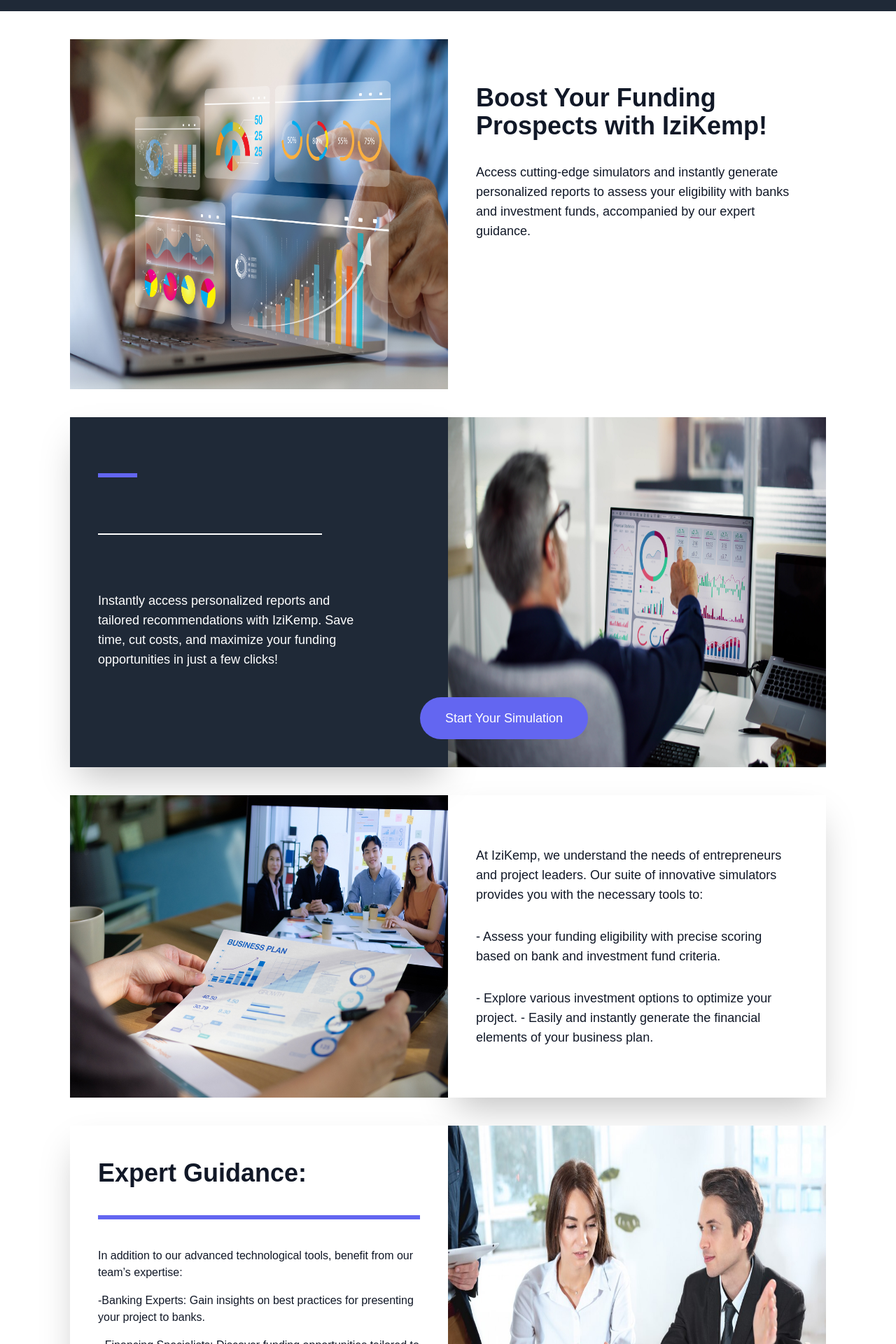
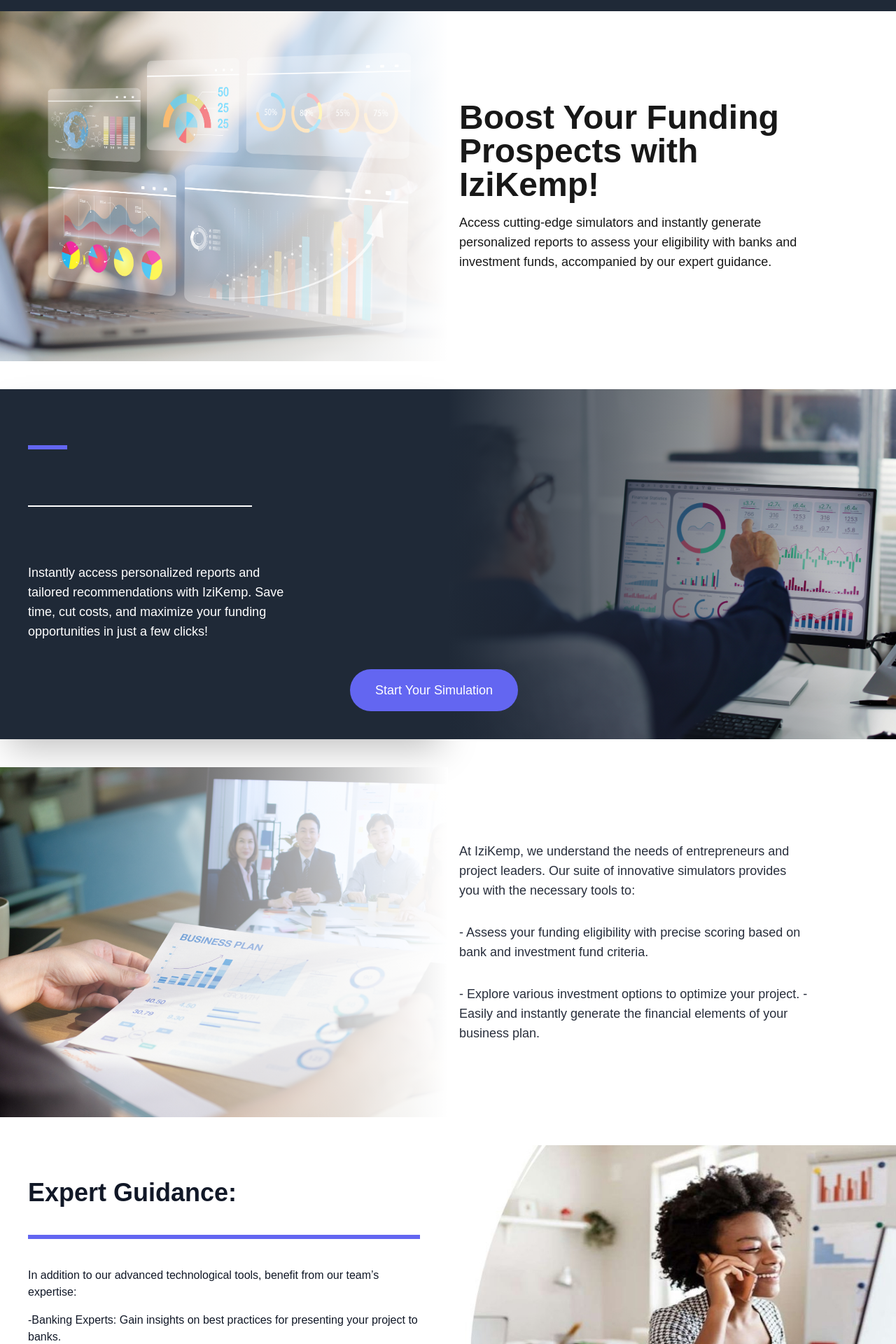
Before and after one commit to Snipbyte/report, a Next.js app: page / in a window 1280 px wide. Shown: the part 80-2000 px from the top of the page at 70% size. Built offline with nearby package versions, Linux system fonts and the light colour scheme.

Commit message:
imagesChange

```diff
--- a/src/app/components/common/footer/page.js
+++ b/src/app/components/common/footer/page.js
@@ -51,7 +51,7 @@
             </div>
             <div className="w-full lg:w-auto mb-6">
                 <p className="font-bold text-xl">Say Hello</p>
-                <p className="text-gray-300 my-4 lg:my-6">info@youremail.com</p>
+                <p className="text-gray-300 my-4 lg:my-6">info@izikemp.com</p>
             </div>
         </div>
         <hr className="mt-12 lg:mt-16 border-gray-600" />
--- a/src/app/components/contactPage/contactMap/page.js
+++ /dev/null
@@ -1,24 +0,0 @@
-import React from "react";
-
-const ContactMap = () => {
-  const mapSrc =
-    "https://www.google.com/maps/embed?pb=!1m14!1m8!1m3!1d14512.186107321102!2d-0.127758!3d51.507351!3m2!1i1024!2i768!4f13.1!3m3!1m2!1s0x48761b1e5e5807d9%3A0x5c22f0a7eae69b7b!2sBuckingham%20Palace!5e0!3m2!1sen!2sus!4v1605606546443!5m2!1sen!2sus";
-
-  return (
-    <div className="map-container w-full h-full">
-      <iframe
-        src={mapSrc}
-        width="100%"
-        height="100%"
-        frameBorder="0"
-        style={{ border: 0 }}
-        allowFullScreen=""
-        aria-hidden="false"
-        tabIndex="0"
-        title="Google Map"
-      ></iframe>
-    </div>
-  );
-};
-
-export default ContactMap;
--- a/src/app/components/landingpage/guaidanceCard/page.js
+++ b/src/app/components/landingpage/guaidanceCard/page.js
@@ -4,7 +4,7 @@
 const GuaidanceCard = () => {
     return (
         <div className='lg:flex block '>
-            <div className='w-full lg:h-[500px] h-full lg:w-[50%] bg-white shadow-2xl p-10'>
+            <div className='w-full lg:h-[500px] h-full lg:w-[50%] bg-white p-10'>
                 <p className='text-4xl font-bold text-headingColor my-2'>Expert Guidance:</p>
                 <div className='w-full h-1.5 bg-btnColor my-10'></div>
                 <p className='text-headingColor  text-md my-4'>In addition to our advanced technological tools, benefit from our team’s expertise:</p>
@@ -14,7 +14,7 @@
                 <p className='text-headingColor  text-md my-4'>Each user receives a complimentary consultation with one of our experts to better steer their project.</p>
             </div>
             <div className='w-full lg:w-[50%]'>
-                <Image className='w-fulllg:w-[500px] lg:h-[500px] h-[300px]' src="/images/expertguidance.jpg" width={1000} height={1000} />
+                <Image className='w-full lg:h-[500px] h-full' src="/images/capture5.jpeg" width={1000} height={1000} />
             </div>
         </div>
     )
--- a/src/app/components/landingpage/heroSection/page.js
+++ b/src/app/components/landingpage/heroSection/page.js
@@ -3,13 +3,22 @@
 
 const HeroSection = () => {
     return (
-        <div className='lg:flex block my-10'>
-            <div className='w-full lg:w-[50%]'>
-                <Image className='w-full lg:h-[500px] h-[300px]' src="/images/lp1.jpg" width={1000} height={1000} />
+        <div className="md:flex block items-center">
+            <div className="relative lg:w-[50%] w-full h-full">
+                <Image width={1000} height={1000}
+                    src="/images/lp1.jpg"
+                    alt="Analytics Image"
+                    className="w-full lg:h-[500px] h-full object-cover opacity-100"
+                />
+                <div  className="absolute inset-0 bg-gradient-to-r from-transparent to-white"></div>
             </div>
-            <div className='w-full  lg:w-[50%] bg-white  p-10'>
-                <p className='text-4xl font-bold text-headingColor my-6'>Boost Your Funding Prospects with IziKemp!</p>
-                <p className='text-headingColor text-lg my-8'>Access cutting-edge simulators and instantly generate personalized reports to assess your eligibility with banks and investment funds, accompanied by our expert guidance.</p>
+            <div className="lg:w-[50%] w-full p-4 bg-white opacity-90">
+                <h1 className="lg:text-5xl text-2xl w-full md:w-[500px] font-bold mb-4">Boost Your Funding Prospects with IziKemp!</h1>
+                <p className="text-lg w-full md:w-[500px]">
+                    Access cutting-edge simulators and instantly generate personalized
+                    reports to assess your eligibility with banks and investment funds,
+                    accompanied by our expert guidance.
+                </p>
             </div>
         </div>
     )
--- a/src/app/components/landingpage/sectionCard/page.js
+++ b/src/app/components/landingpage/sectionCard/page.js
@@ -3,15 +3,20 @@
 
 const SectionCard = () => {
     return (
-        <div className='lg:flex block my-10'>
-            <div className='w-full lg:w-[50%]'>
-                <Image className='w-full lg:h-full h-[300px]' src="/images/lp3.jpg" width={1000} height={1000} />
+        <div className='lg:flex block items-center my-10'>
+            <div className="relative lg:w-[50%] w-full h-full">
+                <Image width={1000} height={1000}
+                    src="/images/lp3.jpg"
+                    alt="Analytics Image"
+                    className="w-full lg:h-[500px] h-full object-cover opacity-100"
+                />
+                <div className="absolute inset-0 bg-gradient-to-r from-transparent to-white"></div>
             </div>
-            <div className='w-full  lg:w-[50%] bg-white shadow-2xl p-10'>
+            <div className="lg:w-[50%] w-full p-4 bg-white opacity-90">
                 {/* <p className='text-4xl font-bold text-headingColor my-6'>Section 1</p> */}
-                <p className='text-headingColor text-lg my-8'>At IziKemp, we understand the needs of entrepreneurs and project leaders. Our suite of innovative simulators provides you with the necessary tools to:</p>
-                <p className='text-headingColor text-lg my-8'>- Assess your funding eligibility with precise scoring based on bank and investment fund criteria.</p>
-                <p className='text-headingColor text-lg my-8'>- Explore various investment options to optimize your project. - Easily and instantly generate the financial elements of your business plan.</p>
+                <p className='text-headingColor w-full md:w-[500px] text-lg my-8'>At IziKemp, we understand the needs of entrepreneurs and project leaders. Our suite of innovative simulators provides you with the necessary tools to:</p>
+                <p className='text-headingColor w-full md:w-[500px] text-lg my-8'>- Assess your funding eligibility with precise scoring based on bank and investment fund criteria.</p>
+                <p className='text-headingColor w-full md:w-[500px] text-lg my-8'>- Explore various investment options to optimize your project. - Easily and instantly generate the financial elements of your business plan.</p>
             </div>
         </div>
     )
--- a/src/app/components/landingpage/simulationCard/page.js
+++ b/src/app/components/landingpage/simulationCard/page.js
@@ -10,9 +10,14 @@
                     <div className='w-80 h-0.5 bg-white'></div>
                     <p className='text-white lg:w-96 w-full text-lg mt-20'>Instantly access personalized reports and tailored recommendations with IziKemp. Save time, cut costs, and maximize your funding opportunities in just a few clicks!</p>
                 </div>
-                <div className='w-full lg:w-[50%]'>
-                    <Image className='w-full lg:h-[500px] h-[300px]' src="/images/lp2.jpg" width={1000} height={1000} />
-                </div>
+                <div className="relative lg:w-[50%] w-full h-full">
+                <Image width={1000} height={1000}
+                    src="/images/lp2.jpg"
+                    alt="Analytics Image"
+                    className="w-full lg:h-[500px] h-full object-cover opacity-100"
+                />
+                <div  className="absolute inset-0 bg-gradient-to-l from-transparent to-desColor"></div>
+            </div>
             </div>
             <button className='absolute bottom-10  lg:left-[500px] left-4 flex justify-center w-60 text-center p-4 text-lg hover:duration-700 bg-btnColor text-white hover:bg-hoverBtnColor rounded-full'>
                 Start Your Simulation
--- a/src/app/components/landingpage/workCard/page.js
+++ b/src/app/components/landingpage/workCard/page.js
@@ -13,7 +13,7 @@
         <div className='lg:flex bg-lightCard items-center block my-10'>
             <div className='w-full lg:w-[50%]'>
                 <p className='text-4xl font-bold text-headingColor text-center my-6'>How It Works:</p>
-                <Image className='w-full h-full  lg:h-[580px] ' src="/images/lp5.jpg" width={1000} height={1000} />
+                <Image className='w-full lg:h-[500px] h-full ' src="/images/lp5.jpg" width={1000} height={1000} />
             </div>
             <div className='w-full  lg:w-[50%]  bg-lightCard  p-10'>
                 <div className='flex items-center gap-6 bg-blue-200 p-3 rounded-md my-4'>
--- a/src/app/contact/page.js
+++ b/src/app/contact/page.js
@@ -1,8 +1,8 @@
 // import Breadcrumb from "../components/common/breadCrumb/page";
+import Image from "next/image";
 import Footer from "../components/common/footer/page";
 import Header from "../components/common/header/page";
 import ContactForm from "../components/contactPage/contactForm/page";
-import ContactMap from "../components/contactPage/contactMap/page";
 
 
 const Contact = () => {
@@ -13,7 +13,7 @@
       {/* <Breadcrumb pageName="Contact Us" pageLink="/contact" /> */}
       <div className="md:flex ">
         <div className="md:w-1/2 w-full">
-          <ContactMap />
+          <Image className="w-full lg:h-[850px] h-full" src="/images/contact.jpg" width={1000} height={1000} />
         </div>
         <div className="md:w-1/2 w-full">
           <ContactForm />
--- a/src/app/page.js
+++ b/src/app/page.js
@@ -1,7 +1,6 @@
 "use client";
 import Header from "./components/common/header/page";
 import Footer from "./components/common/footer/page";
-import EntrepreneursCard from "./components/test/entrepreneursCard/page";
 import HeroSection from "./components/landingpage/heroSection/page";
 import SimulationCard from "./components/landingpage/simulationCard/page";
 import SectionCard from "./components/landingpage/sectionCard/page";
@@ -10,14 +9,15 @@
 import ChooseCard from "./components/landingpage/chooseCard/page";
 import AmbitionCard from "./components/landingpage/ambitionCard/page";
 import Testimonials from "./components/landingpage/testimonials/page";
+import Image from "next/image";
 
 export default function Home() {
   return (
     <main className="overflow-hidden">
       <Header />
-      <div className="lg:mx-auto lg:px-[100px]">
+      <div>
         <HeroSection />
-         <SimulationCard />
+        <SimulationCard />
         <SectionCard />
         <GuaidanceCard />
         <WorkCard />
```
Also changed, not shown: src/app/components/contactPage/contactForm/page.js (+2 -8 lines), src/app/components/landingpage/chooseCard/page.js (+9 -4 lines), public/images/Capture5.jpeg (added), public/images/contact.jpg (added).
